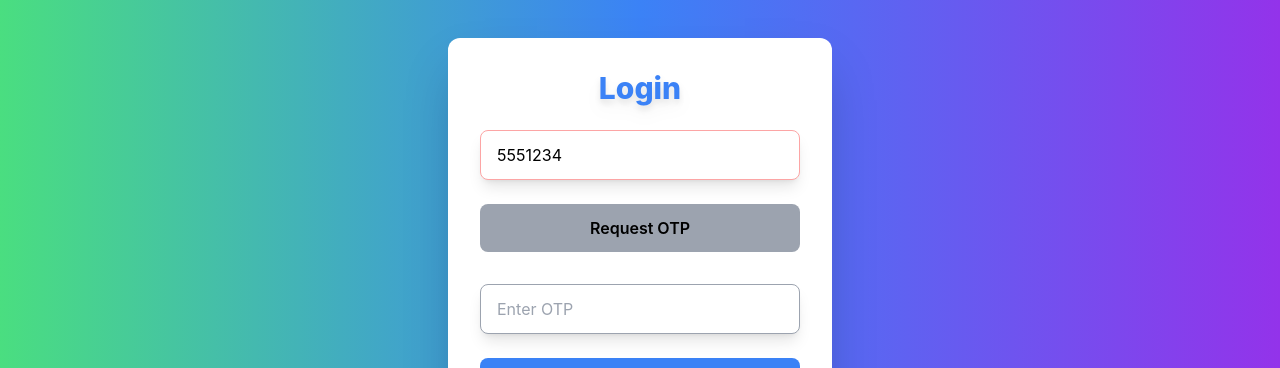
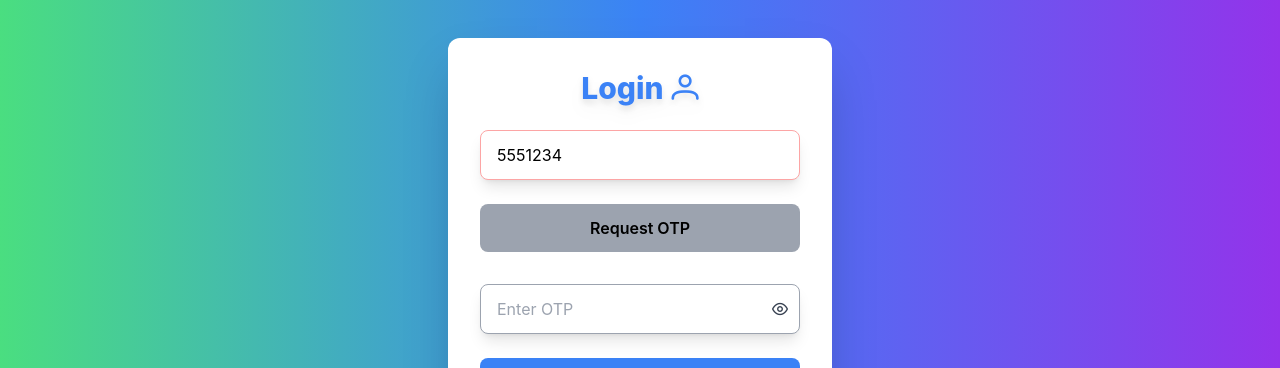
Before and after one commit to SyedAdeel00/linkedin-clone, a Vue app: page /login in a window 1280 px wide. Both pictures are taken after typing "5551234" into the empty fields and a click on the button "Request OTP". Shown: the part 162-530 px from the top of the page. Built offline with nearby package versions, Linux system fonts and the light colour scheme.

Commit message:
fix: added icon in login page

```diff
--- a/src/views/LoginPage.vue
+++ b/src/views/LoginPage.vue
@@ -2,7 +2,7 @@
   <div class="flex flex-col items-center justify-center min-h-screen bg-gradient-to-r from-green-400 via-blue-500 to-purple-600 p-8">
     <div class="w-full max-w-sm bg-white p-8 rounded-xl shadow-2xl transform hover:scale-105 transition-transform">
       <h2 class="text-3xl font-extrabold text-blue-500 mb-6 text-center drop-shadow-lg">
-        Login
+        Login<span class="pi pi-user ml-2 " style="font-size: 1.7rem"></span>
       </h2>
       <form @submit.prevent="requestOtp" class="space-y-6">
         <input
@@ -32,7 +32,7 @@
               class="w-full px-4 py-3 border border-gray-400 rounded-lg shadow-lg focus:outline-none focus:ring-4 focus:ring-blue-400"
             />
             <span @click="toggleOtpVisibility" class="absolute inset-y-0 right-0 pr-3 flex items-center text-gray-700 cursor-pointer">
-              <i :class="otpVisible ? 'fas fa-eye-slash' : 'fas fa-eye'"></i>
+              <i :class="otpVisible ? 'pi pi-eye-slash' : 'pi pi-eye'"></i>
             </span>
           </div>
           <button
@@ -92,5 +92,5 @@ const verifyOtp = async () => {
 </script>
 
 <style scoped>
-/* Optional: Add any additional styling here */
+/* Additional styling can be added here */
 </style>
```
